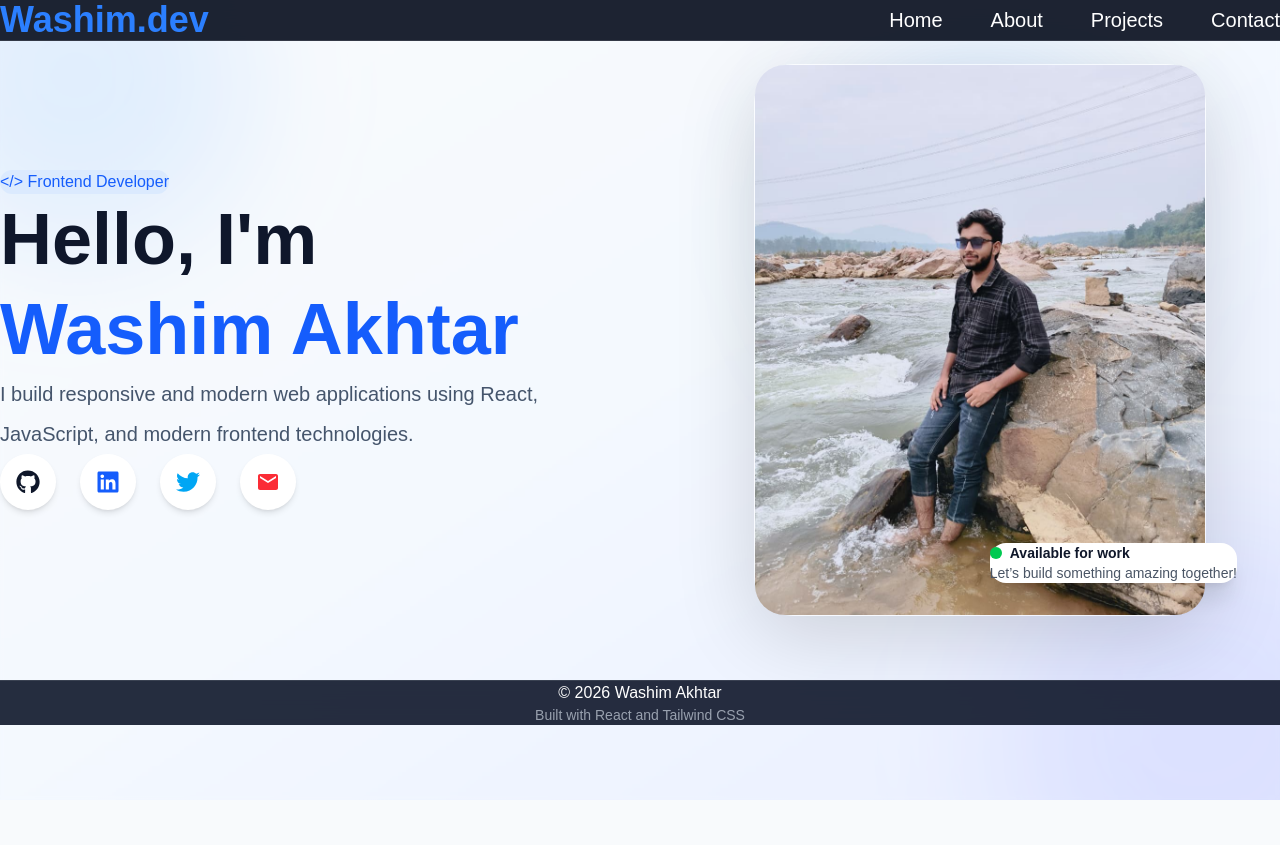
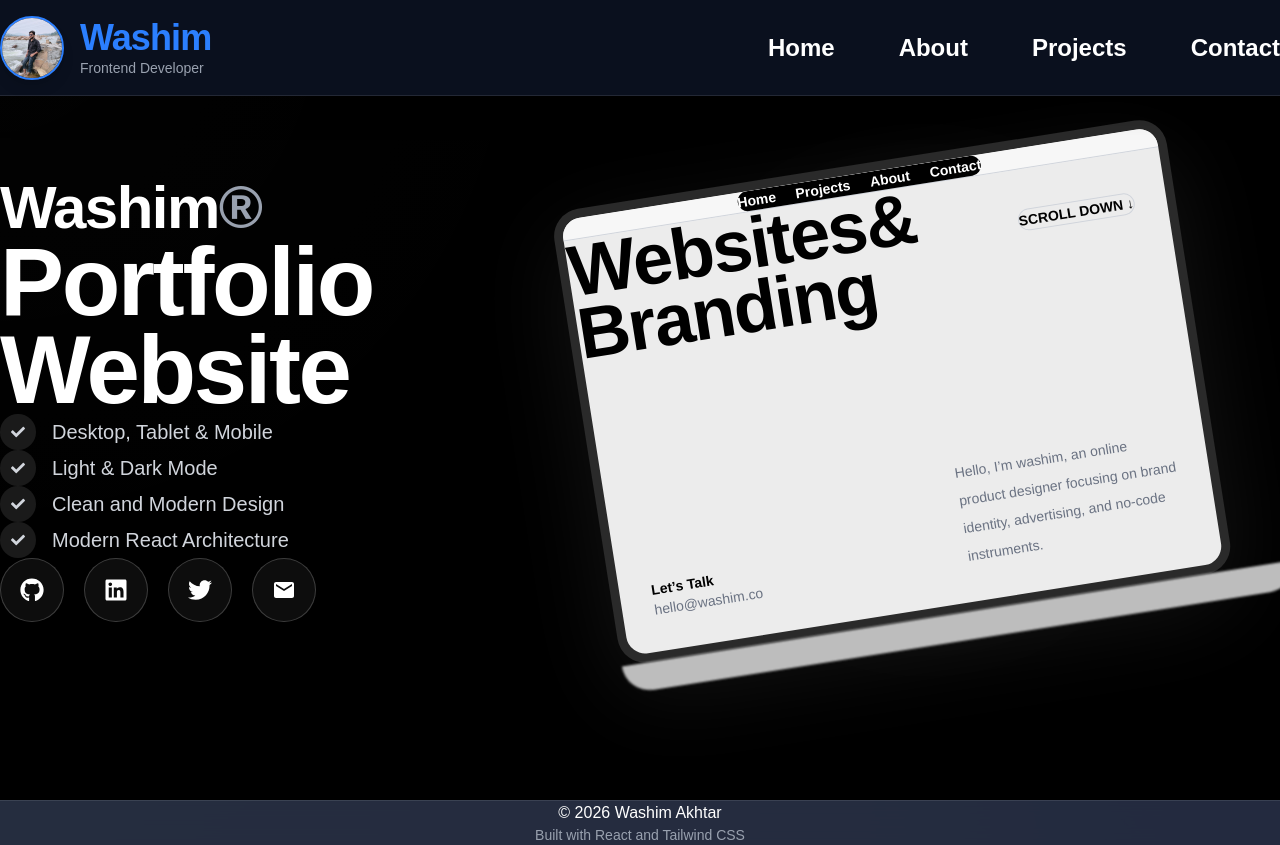
Before and after one commit to Washimakhtar786/react-portfolio, a React (Vite) app: page / in a window 1280 px wide. Before the commit the page ends 800 px from the top, so only its background shows below. Built offline with nearby package versions, Linux system fonts and the light colour scheme.

Commit message:
Update premium home page UI and layout

```diff
--- a/src/components/Navbar.jsx
+++ b/src/components/Navbar.jsx
@@ -1,4 +1,5 @@
 import { useState } from "react";
+import profileImage from "../assets/my pic.jpeg";
 
 import { Link } from "react-router-dom";
 
@@ -13,45 +14,65 @@ function Navbar() {
 
   return (
 
-    <nav className="fixed top-0 left-0 w-full z-50 bg-[#111827]/95 backdrop-blur-lg border-b border-white/10">
+    <nav className="fixed top-0 left-0 w-full z-50 bg-[#0B1120]/95 backdrop-blur-xl border-b border-white/10 shadow-[0_8px_30px_rgba(0,0,0,0.35)]">
 
-      <div className="max-w-7xl mx-auto px-6 py-5 flex items-center justify-between">
+      {/* MAIN NAVBAR */}
+      <div className="max-w-7xl mx-auto px-10 h-[95px] flex items-center justify-between">
 
         {/* LOGO */}
-        <Link
-          to="/"
-          className="text-4xl font-bold text-blue-500"
-        >
-          Washim.dev
-        </Link>
+        {/* LOGO */}
+<Link
+  to="/"
+  className="flex items-center gap-4"
+>
+
+  <img
+    src={profileImage}
+    alt="Washim Akhtar"
+    className="w-16 h-16 rounded-full object-cover border-2 border-blue-500 shadow-lg"
+  />
+
+  <div className="flex flex-col leading-none">
+
+    <span className="text-4xl font-black tracking-tight text-blue-500">
+      Washim
+    </span>
+
+    <span className="text-sm text-gray-400 font-medium">
+      Frontend Developer
+    </span>
+
+  </div>
+
+</Link>
 
         {/* DESKTOP MENU */}
-        <div className="hidden md:flex items-center gap-12 text-white text-xl font-medium">
+        <div className="hidden md:flex items-center gap-16 text-white text-[24px] font-semibold">
 
           <Link
             to="/"
-            className="hover:text-cyan-400 transition"
+            className="hover:text-cyan-400 transition duration-300"
           >
             Home
           </Link>
 
           <Link
             to="/about"
-            className="hover:text-cyan-400 transition"
+            className="hover:text-cyan-400 transition duration-300"
           >
             About
           </Link>
 
           <Link
             to="/projects"
-            className="hover:text-cyan-400 transition"
+            className="hover:text-cyan-400 transition duration-300"
           >
             Projects
           </Link>
 
           <Link
             to="/contact"
-            className="hover:text-cyan-400 transition"
+            className="hover:text-cyan-400 transition duration-300"
           >
             Contact
           </Link>
@@ -61,7 +82,7 @@ function Navbar() {
         {/* MOBILE MENU BUTTON */}
         <button
           onClick={() => setMenuOpen(!menuOpen)}
-          className="md:hidden text-white text-3xl"
+          className="md:hidden text-white text-4xl"
         >
 
           {menuOpen ? <FaTimes /> : <FaBars />}
@@ -73,7 +94,7 @@ function Navbar() {
       {/* MOBILE MENU */}
       {menuOpen && (
 
-        <div className="md:hidden bg-[#111827] border-t border-white/10 px-6 py-6 flex flex-col gap-6 text-white text-xl font-medium">
+        <div className="md:hidden bg-[#0B1120] border-t border-white/10 px-8 py-8 flex flex-col gap-8 text-white text-2xl font-semibold">
 
           <Link
             to="/"
--- a/src/pages/Home.jsx
+++ b/src/pages/Home.jsx
@@ -1,117 +1,244 @@
-import Button from "../components/Button";
-
 import profileImage from "../assets/my pic.jpeg";
 
 import {
   FaGithub,
   FaLinkedin,
   FaTwitter,
+  FaCheck,
 } from "react-icons/fa";
 
 import { MdEmail } from "react-icons/md";
 
 function Home() {
+
   return (
-    <section className="min-h-[85vh] flex items-center py-10">
 
-      <div className="grid lg:grid-cols-2 gap-20 items-center w-full">
+    <section className="min-h-screen bg-black text-white overflow-hidden relative">
 
-        {/* LEFT CONTENT */}
-        <div className="max-w-2xl flex flex-col justify-center pt-16">
+      {/* BACKGROUND EFFECT */}
+      <div className="absolute inset-0 opacity-20">
 
-          {/* Badge */}
-          <div className="inline-block bg-blue-100 text-blue-600 px-5 py-2 rounded-full mb-8 font-medium w-fit">
-            &lt;/&gt; Frontend Developer
-          </div>
-
-          {/* Heading */}
-          <h1 className="text-5xl md:text-7xl font-bold leading-tight text-slate-900">
-            Hello, I'm
-            <span className="block text-blue-600 mt-2">
-              Washim Akhtar
-            </span>
-          </h1>
-
-          {/* Description */}
-          <p className="text-slate-600 text-xl leading-10 mt-8 mb-20 max-w-2xl">
-            I build responsive and modern web applications
-            using React, JavaScript, and modern frontend
-            technologies.
-          </p>
-
-          {/* Buttons */}
-          <div className="flex flex-wrap items-center gap-6 mt-4 mb-16">
-
-
+        <div className="absolute top-0 left-0 w-full h-full bg-[radial-gradient(circle_at_top_left,#ffffff10,transparent_40%)]"></div>
 
       </div>
 
-          {/* Social Icons */}
-          <div className="flex items-center gap-6 mt-4">
+      {/* MAIN CONTAINER */}
+      <div className="relative z-10 max-w-7xl mx-auto px-6 md:px-10">
+
+        {/* HERO SECTION */}
+        <div className="grid lg:grid-cols-[0.85fr_1.15fr] items-center min-h-screen gap-10 pt-28">
+
+          {/* LEFT SIDE */}
+
+
+<div className="flex justify-center lg:justify-start">
+
+  <div className="space-y-10 ml-12 md:ml-20 lg:ml-28">
+
+    {/* SMALL TITLE */}
+    <div>
+
+      <h2 className="text-5xl md:text-6xl font-black tracking-tight">
+
+        Washim
+        <span className="text-gray-400">®</span>
+
+      </h2>
+
+    </div>
+
+    {/* MAIN HEADING */}
+    <div>
+
+      <h1 className="text-6xl md:text-8xl font-black leading-[0.92] tracking-tight">
+
+        Portfolio
+        <br />
+        Website
+
+      </h1>
+
+    </div>
+
+    {/* FEATURES */}
+    <div className="space-y-5 pt-2">
+
+      <div className="flex items-center gap-4 text-gray-300 text-xl">
+
+        <div className="w-9 h-9 rounded-full bg-white/10 flex items-center justify-center">
+
+          <FaCheck className="text-sm" />
+
+        </div>
+
+        <p>Desktop, Tablet & Mobile</p>
+
+      </div>
+
+      <div className="flex items-center gap-4 text-gray-300 text-xl">
+
+        <div className="w-9 h-9 rounded-full bg-white/10 flex items-center justify-center">
+
+          <FaCheck className="text-sm" />
+
+        </div>
+
+        <p>Light & Dark Mode</p>
+
+      </div>
+
+      <div className="flex items-center gap-4 text-gray-300 text-xl">
+
+        <div className="w-9 h-9 rounded-full bg-white/10 flex items-center justify-center">
+
+          <FaCheck className="text-sm" />
+
+        </div>
+
+        <p>Clean and Modern Design</p>
+
+      </div>
+
+      <div className="flex items-center gap-4 text-gray-300 text-xl">
+
+        <div className="w-9 h-9 rounded-full bg-white/10 flex items-center justify-center">
+
+          <FaCheck className="text-sm" />
+
+        </div>
+
+        <p>Modern React Architecture</p>
+
+      </div>
+
+    </div>
+
+    {/* SOCIAL ICONS */}
+    <div className="flex items-center gap-5 pt-6">
 
       <a
-              href="#"
-              className="w-14 h-14 rounded-full bg-white shadow-md flex items-center justify-center hover:-translate-y-1 transition duration-300"
+        href="https://github.com/Washimakhtar786"
+        target="_blank"
+        rel="noreferrer"
+        className="w-16 h-16 rounded-full border border-white/20 bg-white/5 backdrop-blur-md flex items-center justify-center hover:bg-white hover:text-black transition duration-300"
       >
+
         <FaGithub size={24} />
+
+      </a>
+
+      <a
+        href="https://www.linkedin.com/in/washim-akhter-563721361"
+        target="_blank"
+        rel="noreferrer"
+        className="w-16 h-16 rounded-full border border-white/20 bg-white/5 backdrop-blur-md flex items-center justify-center hover:bg-white hover:text-black transition duration-300"
+      >
+
+        <FaLinkedin size={24} />
+
       </a>
 
       <a
         href="#"
-              className="w-14 h-14 rounded-full bg-white shadow-md flex items-center justify-center hover:-translate-y-1 transition duration-300 text-blue-600"
+        className="w-16 h-16 rounded-full border border-white/20 bg-white/5 backdrop-blur-md flex items-center justify-center hover:bg-white hover:text-black transition duration-300"
       >
-              <FaLinkedin size={24} />
+
+        <FaTwitter size={24} />
+
       </a>
 
       <a
-              href="#"
-              className="w-14 h-14 rounded-full bg-white shadow-md flex items-center justify-center hover:-translate-y-1 transition duration-300 text-sky-500"
+        href="mailto:washim@example.com"
+        className="w-16 h-16 rounded-full border border-white/20 bg-white/5 backdrop-blur-md flex items-center justify-center hover:bg-white hover:text-black transition duration-300"
       >
-              <FaTwitter size={24} />
-            </a>
 
-            <a
-              href="#"
-              className="w-14 h-14 rounded-full bg-white shadow-md flex items-center justify-center hover:-translate-y-1 transition duration-300 text-red-500"
-            >
         <MdEmail size={24} />
+
       </a>
 
     </div>
 
   </div>
 
-        {/* RIGHT CONTENT */}
-        <div className="relative flex justify-center">
+</div>
 
-          {/* Background Glow */}
-          <div className="absolute w-80 h-80 bg-blue-400/20 blur-3xl rounded-full"></div>
+          {/* RIGHT SIDE */}
+          <div className="relative flex justify-center items-center">
 
-          {/* Image Card */}
-          <div className="relative bg-white/40 backdrop-blur-xl border border-white/30 p-5 rounded-[40px] shadow-[0_20px_80px_rgba(0,0,0,0.15)]">
+            {/* GLOW */}
+            <div className="absolute w-[420px] h-[420px] bg-white/5 rounded-full blur-3xl"></div>
 
-            <img
-              src={profileImage}
-              alt="Washim Akhtar"
-              className="w-[320px] md:w-[450px] h-[550px] object-cover rounded-[30px]"
-            />
+            {/* LAPTOP CONTAINER */}
+            <div className="relative rotate-[-9deg] hover:rotate-[-5deg] transition duration-500">
 
-            {/* Floating Card */}
-            <div className="absolute bottom-8 -right-8 bg-white px-5 py-4 rounded-2xl shadow-xl">
+              {/* SCREEN */}
+              <div className="bg-[#ECECEC] rounded-[28px] border-[9px] border-[#2A2A2A] shadow-[0_30px_90px_rgba(255,255,255,0.08)] overflow-hidden w-[560px] md:w-[620px] max-w-full">
 
-              <div className="flex items-center gap-2 mb-2">
+                {/* TOP MENU */}
+                <div className="flex justify-center py-4 bg-[#F7F7F7] border-b border-gray-300">
 
-                <div className="w-3 h-3 bg-green-500 rounded-full"></div>
+                  <div className="bg-black text-white px-7 py-2 rounded-full text-sm font-semibold flex gap-5">
 
-                <p className="font-semibold text-sm">
-                  Available for work
+                    <span>Home</span>
+                    <span>Projects</span>
+                    <span>About</span>
+                    <span>Contact</span>
+
+                  </div>
+
+                </div>
+
+                {/* SCREEN CONTENT */}
+                <div className="relative p-8 md:p-12 text-black min-h-[420px]">
+
+                  {/* MAIN TEXT */}
+                  <h1 className="text-5xl md:text-7xl font-black leading-[0.88] tracking-tight">
+
+                    Websites&
+                    <br />
+                    Branding
+
+                  </h1>
+
+                  {/* BUTTON */}
+                  <button className="absolute top-10 right-8 border border-gray-300 px-5 py-2 rounded-full text-sm font-semibold hover:bg-black hover:text-white transition">
+
+                    SCROLL DOWN ↓
+
+                  </button>
+
+                  {/* LEFT BOTTOM */}
+                  <div className="absolute bottom-8 left-8">
+
+                    <p className="text-sm font-bold mb-1">
+
+                      Let’s Talk
+
+                    </p>
+
+                    <p className="text-gray-500 text-sm">
+
+                      hello@washim.co
+
                     </p>
 
                   </div>
 
-              <p className="text-gray-600 text-sm">
-                Let’s build something amazing together!
-              </p>
+                  {/* RIGHT TEXT */}
+                  <div className="absolute bottom-8 right-8 max-w-[220px] text-gray-500 text-sm leading-7">
+
+                    Hello, I’m washim, an online product
+                    designer focusing on brand identity,
+                    advertising, and no-code instruments.
+
+                  </div>
+
+                </div>
+
+              </div>
+
+              {/* LAPTOP BASE */}
+              <div className="w-[620px] md:w-[680px] max-w-full h-7 bg-[#BDBDBD] rounded-b-[30px] blur-[1px] mx-auto"></div>
 
             </div>
 
```
Also changed, not shown: src/pages/Contact.jsx (+12 -4 lines). Lines whose indentation alone changed are shown as unchanged.
